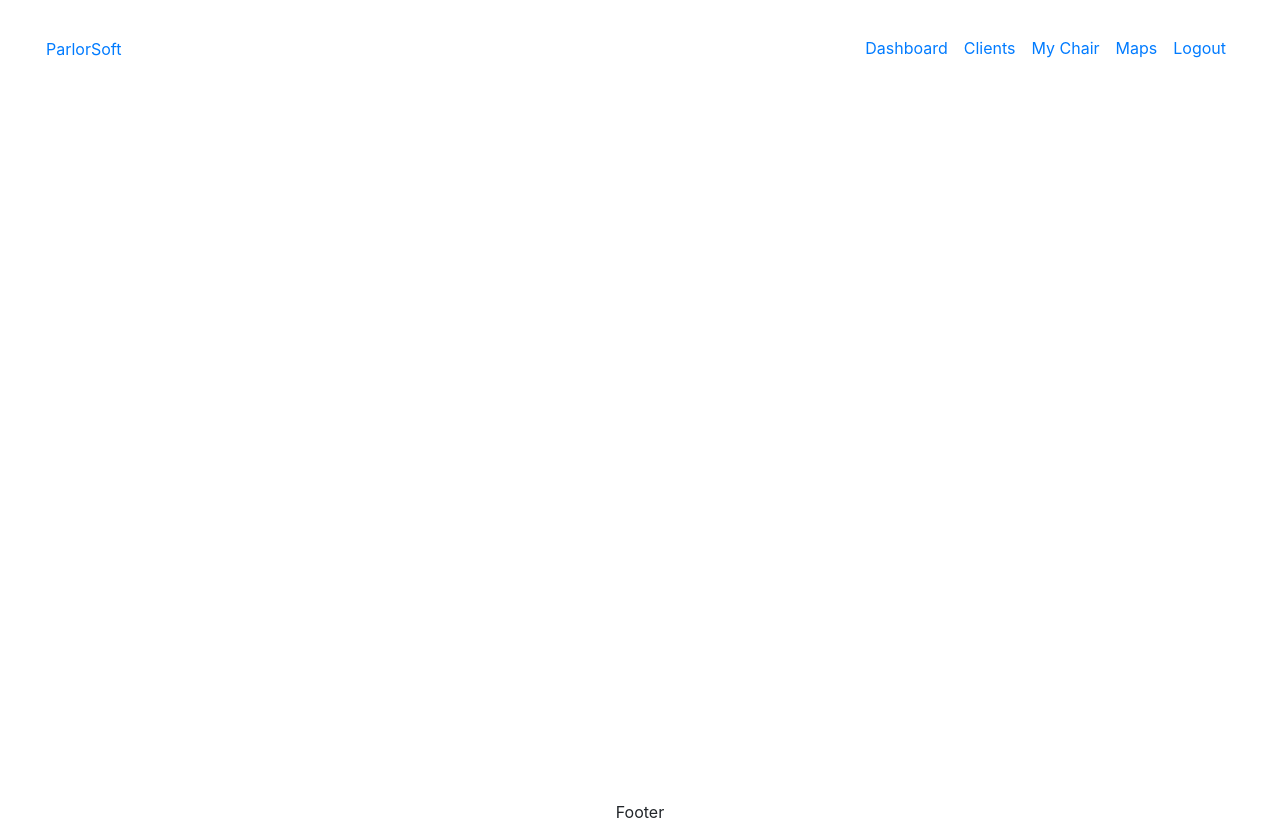
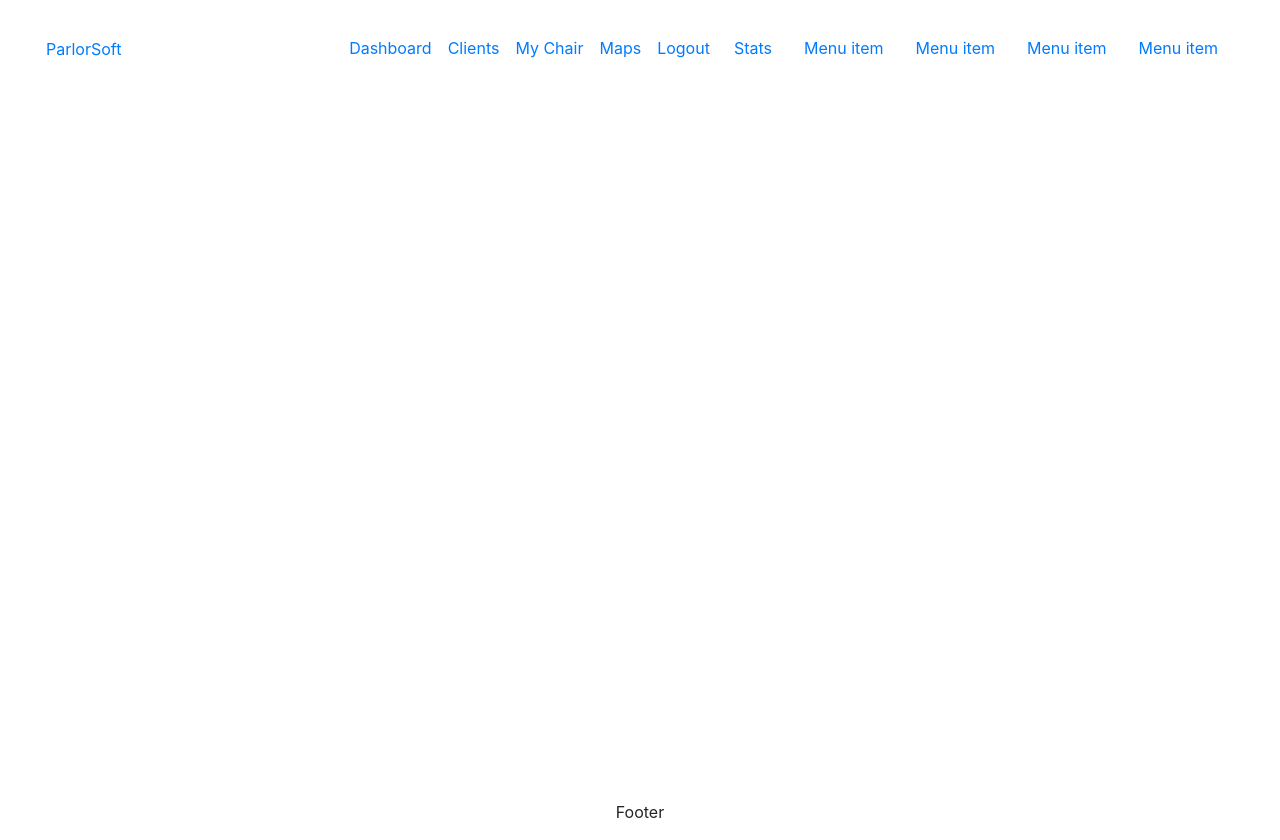
Before and after one commit to PuReWebDev/parlorsoftweb, a React (Create React App) app: page /dashboard in a window 1280 px wide. Built offline with nearby package versions, Linux system fonts and the light colour scheme.

Commit message:
Dynamic navigation handling

```diff
--- a/src/api/api.js
+++ b/src/api/api.js
@@ -2,7 +2,7 @@ import axios from 'axios';
 //import moment from 'moment';
 import { useSelector, useDispatch } from 'react-redux'
 import { AUTHENTICATION_TYPES } from './reducers/authenticationReducer'
-import { history } from './store'
+import { history } from './store' //This is useful
 import * as sys from './actions/systemActions'
 
 const localStoragePrefix = "parlorsoft_"
@@ -43,7 +43,7 @@ api.interceptors.request.use(
 );
 
 // Setting up intercepter to redirect to login for unauthenticated user
-/*
+
 api.interceptors.response.use(
   response => response,
   error => {
@@ -55,13 +55,13 @@ api.interceptors.response.use(
       history.location.pathname !== '/logout' &&
       !history.location.pathname.indexOf('/password-reset')
     ) {
-      appActions.logout();
+      logout()
     }
 
     return Promise.reject(error);
   }
 );
-*/
+
 // AUTHENTICATION
 
 /**
@@ -137,6 +137,9 @@ export function setToken(token) {
   oauthToken(token)
 }
 
+export function logout() {
+}
+
 export function register(email, password,username, dispatch) {
       try {
 				const response = api.post("/api/Users", {
--- a/src/navigation/router.js
+++ b/src/navigation/router.js
@@ -1,5 +1,5 @@
 import React from "react";
-import { BrowserRouter as Router, Route } from "react-router-dom";
+import { BrowserRouter as Router, Route, Redirect } from "react-router-dom";
 import { Header } from '../templates/header'
 /*Guest Pages*/
 import Login from '../pages/login'
@@ -21,7 +21,7 @@ export function GuestRouter() {
     <Router>
       <Header isAuth={false} />
       <div>
-        <Route exact path="/" render={() => {}} />
+        <Route exact path="/" component={Login} />
         <Route path="/login" component={Login} />
         <Route path="/register" component={Register} />
       </div>
@@ -39,11 +39,11 @@ export function AuthRouter() {
     <Router>
       <Header isAuth={true} />
           <div className="content-wrapper">
-            <Route exact path="/" render={() => {}} />
-            <Route exact path="/dashboard" render={() => {}} />
-            <Route exact path="/clients" render={() => {}} />
-            <Route exact path="/mychar" render={() => {}} />
-            <Route exact path="/maps" render={() => {}} />
+            <Route exact path="/" render={()=>{}} />
+            <Route path="/dashboard" render={() => {}} />
+            <Route path="/clients" render={() => {}} />
+            <Route path="/mychar" render={() => {}} />
+            <Route path="/maps" render={() => {}} />
             <Route path="/logout" component={Login} />
           </div>
     </Router>
--- a/src/templates/header.js
+++ b/src/templates/header.js
@@ -7,11 +7,106 @@ import {
   Nav,
   NavItem,
   NavLink } from 'reactstrap';
-import { Link } from 'react-router-dom'
+import { Link, Redirect } from 'react-router-dom'
+import { history } from '../api/store'
+
+const SubMenu = ({path}) => {
+    console.log("submenu key",path)
+    switch(path) {
+      case "dashboard":
+          return (
+            <Nav>
+              <NavItem>
+                  <NavLink><Link to="dashboard/stats">Stats</Link></NavLink>
+              </NavItem>
+              <NavItem>
+                  <NavLink><Link to="dashboard/menuitem">Menu item</Link></NavLink>
+              </NavItem>
+              <NavItem>
+                  <NavLink><Link to="dashboard/menuitem">Menu item</Link></NavLink>
+              </NavItem>
+              <NavItem>
+                  <NavLink><Link to="dashboard/menuitem">Menu item</Link></NavLink>
+              </NavItem>
+              <NavItem>
+                  <NavLink><Link to="dashboard/menuitem">Menu item</Link></NavLink>
+              </NavItem>
+            </Nav>
+          )
+      break;
+      case "clients":
+          return (
+            <Nav className="ml-auto" navbar>
+              <NavItem>
+                  <NavLink><Link to="dashboard/stats">Stats</Link></NavLink>
+              </NavItem>
+              <NavItem>
+                  <NavLink><Link to="dashboard/menuitem">Menu item</Link></NavLink>
+              </NavItem>
+              <NavItem>
+                  <NavLink><Link to="dashboard/menuitem">Menu item</Link></NavLink>
+              </NavItem>
+              <NavItem>
+                  <NavLink><Link to="dashboard/menuitem">Menu item</Link></NavLink>
+              </NavItem>
+              <NavItem>
+                  <NavLink><Link to="dashboard/menuitem">Menu item</Link></NavLink>
+              </NavItem>
+            </Nav>
+          )
+      break;
+      case "mychair":
+          return (
+            <Nav className="ml-auto" navbar>
+              <NavItem>
+                  <NavLink><Link to="dashboard/stats">Stats</Link></NavLink>
+              </NavItem>
+              <NavItem>
+                  <NavLink><Link to="dashboard/menuitem">Menu item</Link></NavLink>
+              </NavItem>
+              <NavItem>
+                  <NavLink><Link to="dashboard/menuitem">Menu item</Link></NavLink>
+              </NavItem>
+              <NavItem>
+                  <NavLink><Link to="dashboard/menuitem">Menu item</Link></NavLink>
+              </NavItem>
+              <NavItem>
+                  <NavLink><Link to="dashboard/menuitem">Menu item</Link></NavLink>
+              </NavItem>
+            </Nav>
+          )
+      break;
+      case "maps":
+          return (
+            <Nav className="ml-auto" navbar>
+              <NavItem>
+                  <NavLink><Link to="dashboard/stats">Stats</Link></NavLink>
+              </NavItem>
+              <NavItem>
+                  <NavLink><Link to="dashboard/menuitem">Menu item</Link></NavLink>
+              </NavItem>
+              <NavItem>
+                  <NavLink><Link to="dashboard/menuitem">Menu item</Link></NavLink>
+              </NavItem>
+              <NavItem>
+                  <NavLink><Link to="dashboard/menuitem">Menu item</Link></NavLink>
+              </NavItem>
+              <NavItem>
+                  <NavLink><Link to="dashboard/menuitem">Menu item</Link></NavLink>
+              </NavItem>
+            </Nav>
+          )
+      break;
+      default:
+          return null
+    }
+}
 
 export const Header = ({isAuth}) => {
-  const [isOpen,toggle] = useState(false)
-    console.log("is authenticated",isAuth)
+    //For toggling
+    const { pathname } = history.location
+    const [isOpen,toggle] = useState(false)
+
     return (
       <div>
         <Navbar color="white" light expand="md">
@@ -29,6 +124,7 @@ export const Header = ({isAuth}) => {
               </NavItem>
             </Nav>
           </Collapse>
+          <Redirect to={ pathname } />
           </>
           :
           <>
@@ -53,6 +149,9 @@ export const Header = ({isAuth}) => {
               </NavItem>
             </Nav>
           </Collapse>
+          <br/>
+          <SubMenu path={pathname.replace("/","")} />
+          <Redirect to="dashboard" />
           </>
           }
         </Navbar>
--- a/src/templates/template.js
+++ b/src/templates/template.js
@@ -19,7 +19,7 @@ class Template extends Component {
     this.props.getUser()
   }
 
-  renderRouter = () => {
+  renderPages = () => {
     const { user } = this.props
     /**User is logged in*/
     if ( /*user.id == null*/false ) {
@@ -33,9 +33,9 @@ class Template extends Component {
     return(
       <>
           <ErrorBoundry>
-          <Container className="content" fluid style={{minHeight: "50%"}}>
-              {this.renderRouter()}
-          </Container>
+              <Container className="content" fluid style={{minHeight: "50%"}}>
+                  {this.renderPages()}
+              </Container>
           <Footer />
           </ErrorBoundry>
       </>
```
